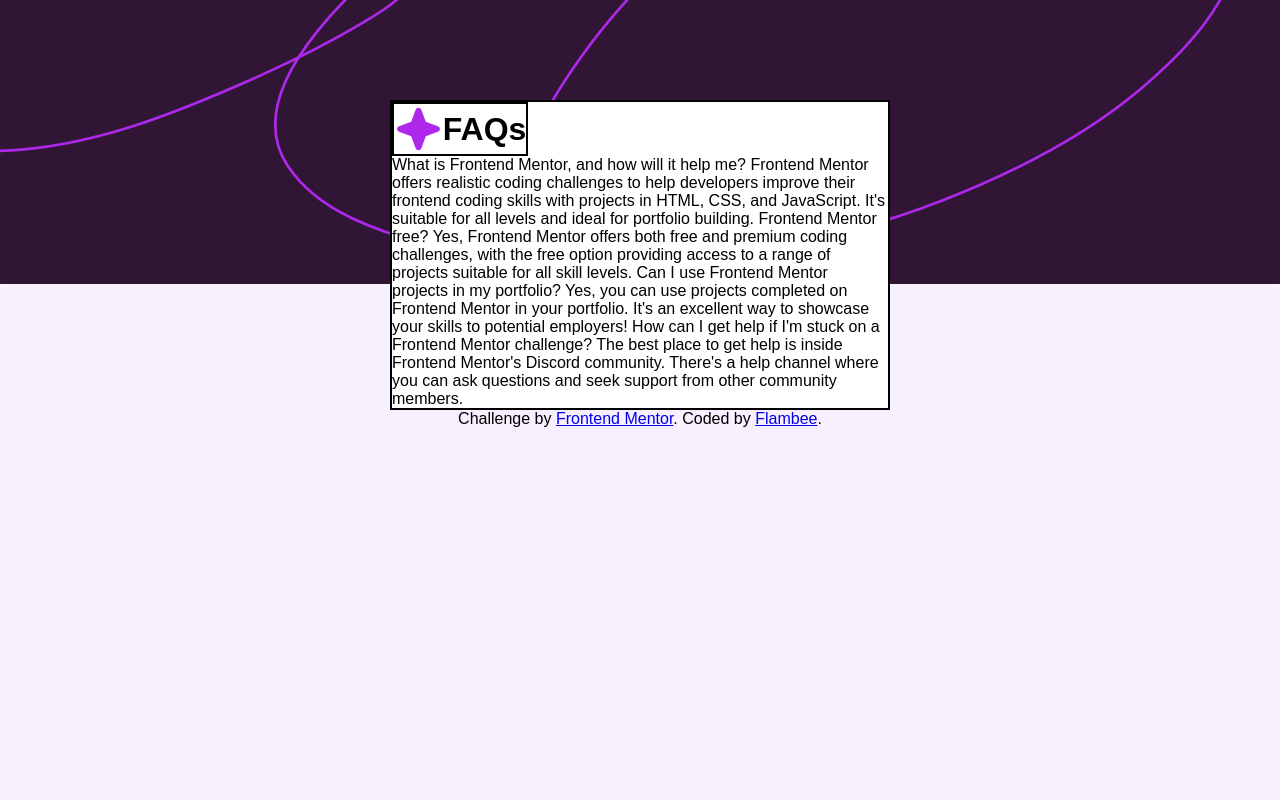
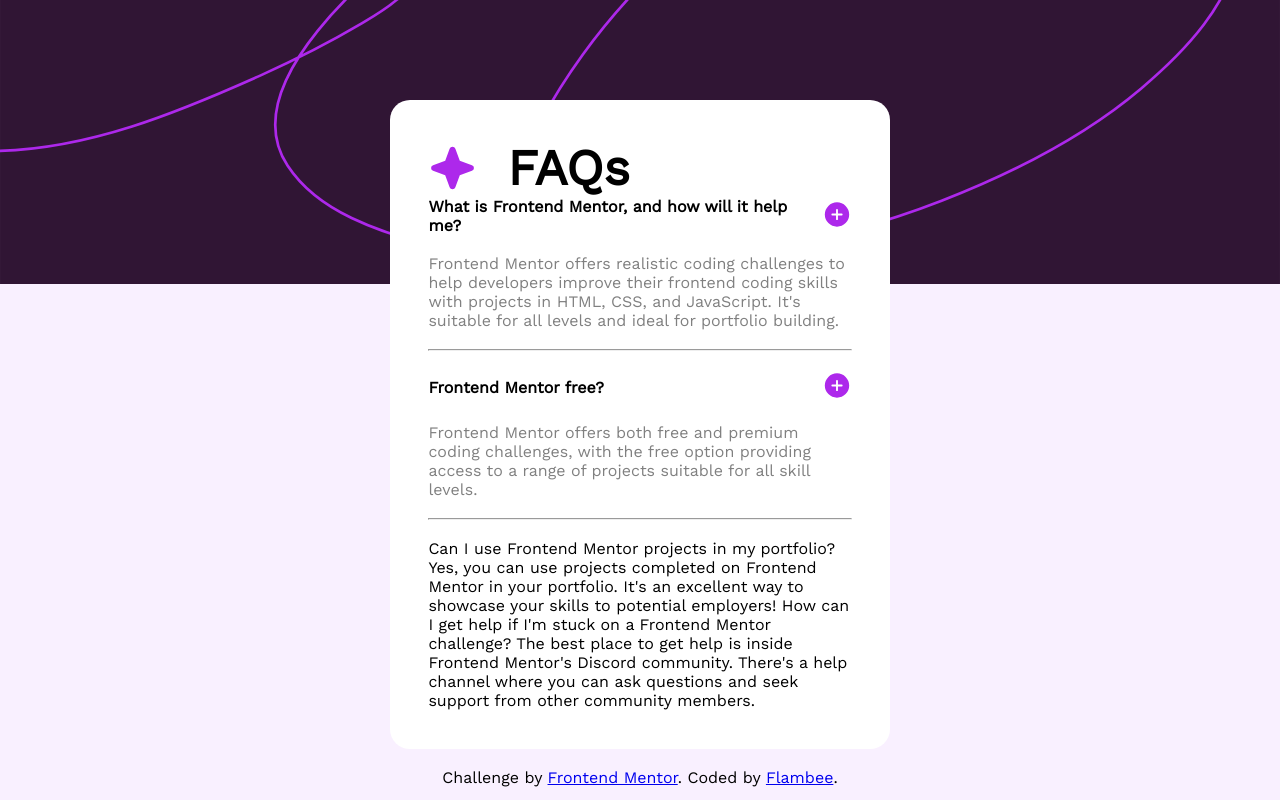
Before and after one commit to Flambeee/FAQ_Exercise, a plain HTML site: page index.html in a window 1280 px wide. Drawn offline with nearby package versions, Linux system fonts and the light colour scheme.

Commit message:
Add files via upload

```diff
--- a/index.html
+++ b/index.html
@@ -12,6 +12,7 @@
   <style>
 
   </style>
+  <script src="main.js"></script>
 </head>
 <body>
   <div class="container">
@@ -20,15 +21,33 @@
       <h1>FAQs</h1>
 
       </div>
-What is Frontend Mentor, and how will it help me?
 
-Frontend Mentor offers realistic coding challenges to help developers improve their
+      <div class="questions-box">
+      <p class="questions">What is Frontend Mentor, and how will it help me? </p>
+      <button class="plus-minus" onclick="Expand()"><img id="pulsante1" src="assets/images/icon-plus.svg"></button>
+      </div>
+      <br>
+
+      <p class="answers">Frontend Mentor offers realistic coding challenges to help developers improve their
         frontend coding skills with projects in HTML, CSS, and JavaScript. It's suitable for
-  all levels and ideal for portfolio building.
+        all levels and ideal for portfolio building.</p>
 
-  Frontend Mentor free?
-Yes, Frontend Mentor offers both free and premium coding challenges, with the free
-  option providing access to a range of projects suitable for all skill levels.
+      <br>
+      <hr class="solid" width="100%">
+      <br>
+
+      <div class="questions-box">
+      <p class="questions">Frontend Mentor free? </p>
+      <button class="plus-minus" onclick="Expand()"><img src="assets/images/icon-plus.svg"></button>
+      </div>
+      <br>
+
+      <p class="answers">Frontend Mentor offers both free and premium coding challenges, with the free
+        option providing access to a range of projects suitable for all skill levels.</p>
+
+      <br>
+      <hr class="solid" width="100%">
+      <br>
 
       Can I use Frontend Mentor projects in my portfolio?
 
@@ -41,10 +60,11 @@ The best place to get help is inside Frontend Mentor's Discord community. There'
         channel where you can ask questions and seek support from other community members.
 
   </div>
+</body>
+</br>
   <foorter>
 
       Challenge by <a href="https://www.frontendmentor.io?ref=challenge" target="_blank">Frontend Mentor</a>.
       Coded by <a href="#">Flambee</a>.
   </foorter>
-</body>
 </html>
--- a/main.js
+++ b/main.js
@@ -0,0 +1,10 @@
+function Expand()
+{
+    console.log(document.getElementById("pulsante1").src);
+
+    if (document.getElementById("pulsante1").src=="assets/images/icon-minus.svg")
+    document.getElementById("pulsante1").src="assets/images/icon-plus.svg";
+    else
+    document.getElementById("pulsante1").src="assets/images/icon-minus.svg";
+        console.log(document.getElementById("pulsante1").src);
+}
--- a/style.css
+++ b/style.css
@@ -1,4 +1,4 @@
-
+@import url('https://fonts.googleapis.com/css2?family=Work+Sans&display=swap');
 
     *{
       box-sizing: border-box;
@@ -23,15 +23,49 @@
       align-items: start;
       flex-direction: column;
       margin-top: 100px;
-      border: 2px;
-      border-style: solid;
+      border-radius: 20px;
+      /*border: 2 px;
+      border-style: solid;*/ /*just viusal boxes*/
       width: 500px;
+      padding: 3%;
     }
 
     .box{
       display: flex;
       justify-content: center; /* asse X */
       align-items: center; /* asse Y */
-      border: 2px;
-      border-style: solid;
+      /*border: 2px;
+      border-style: solid;*/ /*just visual boxes*/
     }
+
+    .box img{
+      margin-right: 30px;
+    }
+
+    h1{
+      font-size: 50px;
+    }
+
+    .questions-box{
+      display: flex;
+      justify-content: space-between;
+      width: 100%;
+
+    }
+
+    .questions{
+      display: flex;
+      align-items: center;
+      font-weight: bold;
+
+    }
+
+    .answers{
+      color: gray;
+
+    }
+
+    .plus-minus{
+      background-color: transparent;
+      border: none;
+    }
```
Lines whose indentation alone changed are shown as unchanged.
